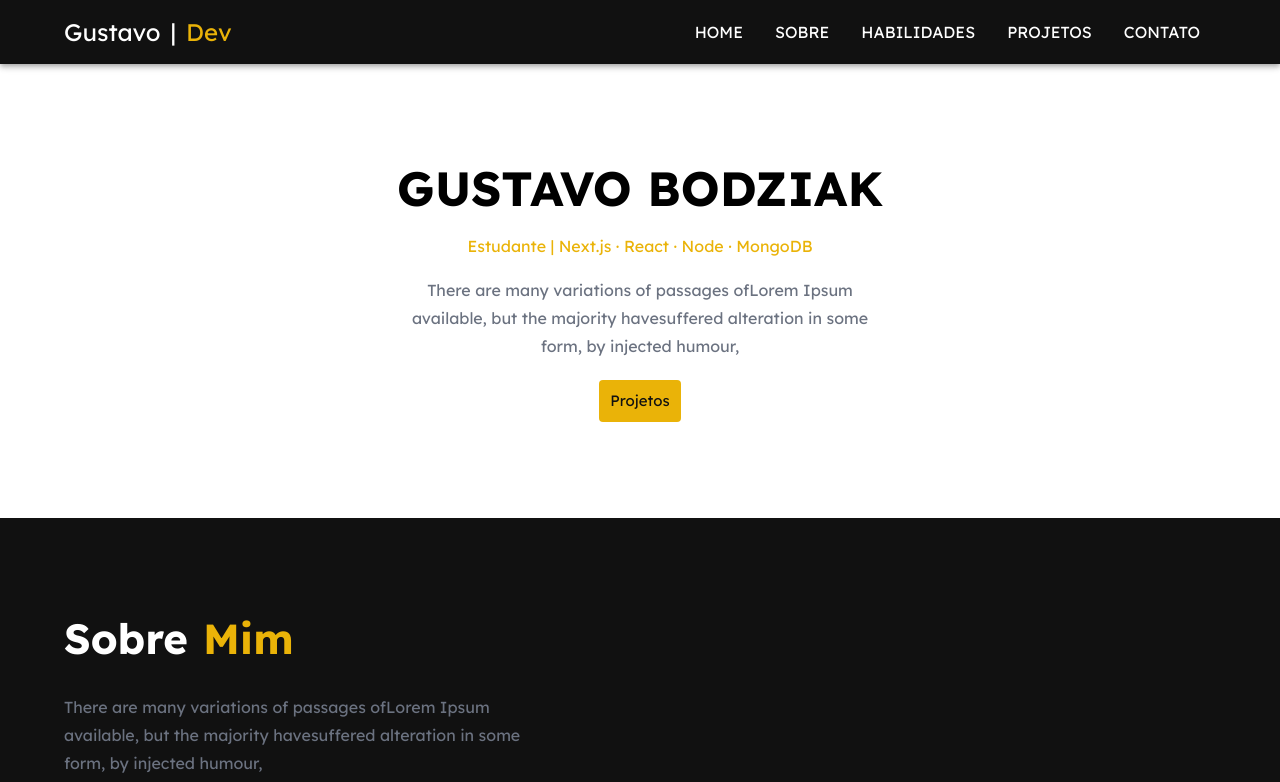
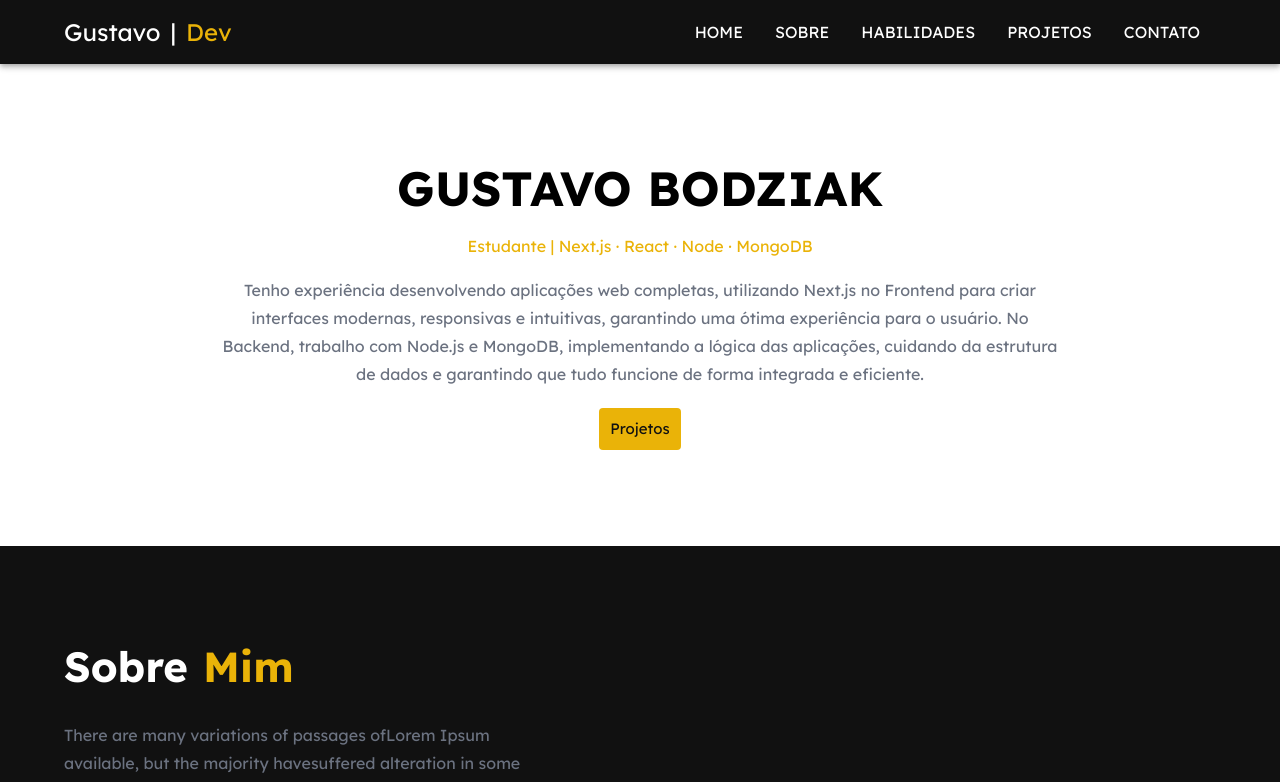
Before and after one commit to Guuzta/portfolio, a Next.js app: page / in a window 1280 px wide. Shown: the top 782 px of the page. Built offline with nearby package versions, Linux system fonts and the light colour scheme.

Commit message:
alterando texto da section HOME

```diff
--- a/src/app/page.js
+++ b/src/app/page.js
@@ -40,10 +40,8 @@ export default function Home() {
             Estudante | Next.js · React · Node · MongoDB
           </Typography>
 
-          <Typography component='p' sx={{ color: theme.palette.text.secondary, width: '470px', margin: '0 auto', lineHeight: '28px' }}>
-            There are many variations of passages ofLorem Ipsum
-            available, but the majority havesuffered alteration in some
-            form, by injected humour,
+          <Typography component='p' sx={{ color: theme.palette.text.secondary, lineHeight: '28px' }}>
+            Tenho experiência desenvolvendo aplicações web completas, utilizando Next.js no Frontend para criar interfaces modernas, responsivas e intuitivas, garantindo uma ótima experiência para o usuário. No Backend, trabalho com Node.js e MongoDB, implementando a lógica das aplicações, cuidando da estrutura de dados e garantindo que tudo funcione de forma integrada e eficiente.
           </Typography>
 
           <Button size='large' sx={{ backgroundColor: theme.palette.secondary.main, textTransform: 'none', fontWeight: '400', marginTop: '20px' }}>
@@ -500,7 +498,7 @@ export default function Home() {
 
       </Container>
 
-      <Footer/>
+      <Footer />
     </>
   );
 }
```
